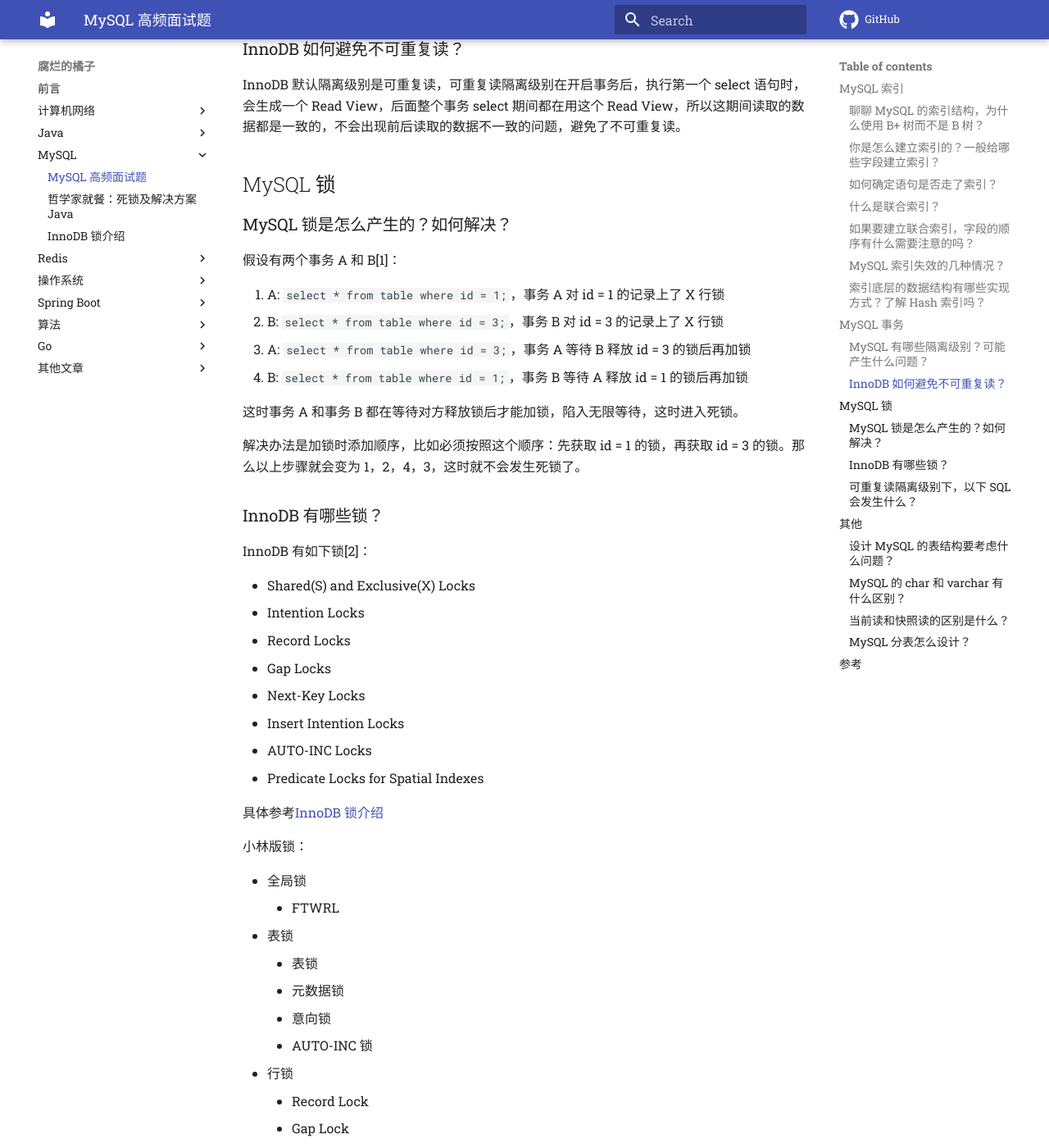
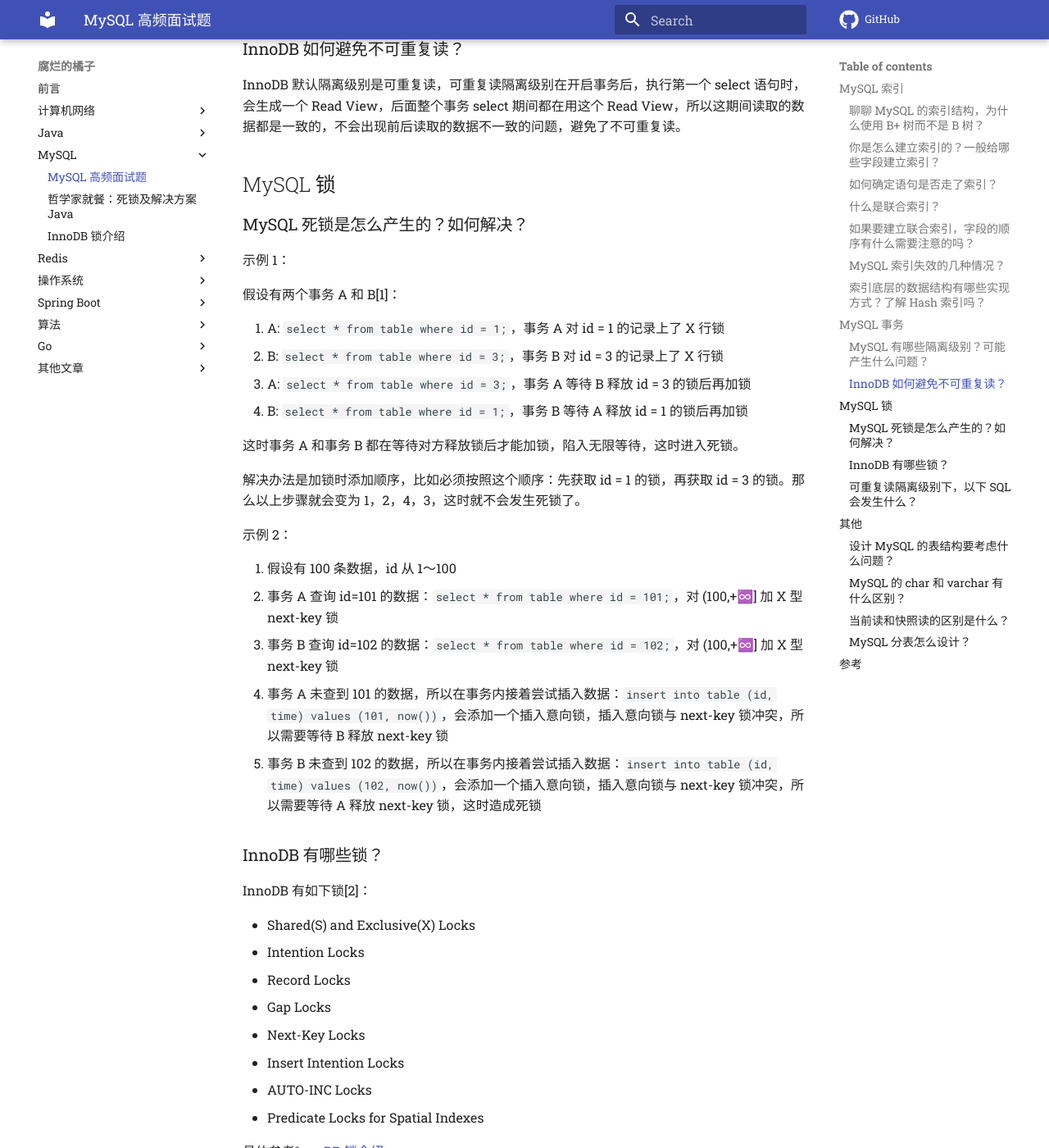
Before and after one commit to z1ming/cs-Hydra, an MkDocs documentation site: the page built from docs/文章/MySQL-question.md, in a window 1280 px wide and 1400 px high, scrolled down 2313 px. Shown: the whole window at 82% size. Built offline with MkDocs 1.6.1 and Material for MkDocs 9.7.7, drawn with Linux system fonts in a browser that asks for light colours; comment, search, counter and statistics services are not loaded.

Commit message:
Update MySQL-question.md
Signed-off-by: Ziming Meng <zimingm94@gmail.com>

```diff
--- a/docs/文章/MySQL-question.md
+++ b/docs/文章/MySQL-question.md
@@ -72,7 +72,9 @@
 
 ## MySQL 锁
 
-### MySQL 锁是怎么产生的？如何解决？
+### MySQL 死锁是怎么产生的？如何解决？
+
+示例 1：
 
 假设有两个事务 A 和 B[1]：
 
@@ -84,6 +86,14 @@
 这时事务 A 和事务 B 都在等待对方释放锁后才能加锁，陷入无限等待，这时进入死锁。
 
 解决办法是加锁时添加顺序，比如必须按照这个顺序：先获取 id = 1 的锁，再获取 id = 3 的锁。那么以上步骤就会变为 1，2，4，3，这时就不会发生死锁了。
+
+示例 2：
+
+1. 假设有 100 条数据，id 从 1～100
+2. 事务 A 查询 id=101 的数据：`select * from table where id = 101;`，对 (100,+♾️] 加 X 型 next-key 锁
+3. 事务 B 查询 id=102 的数据：`select * from table where id = 102;`，对 (100,+♾️] 加 X 型 next-key 锁
+4. 事务 A 未查到 101 的数据，所以在事务内接着尝试插入数据：`insert into table (id, time) values (101, now())`，会添加一个插入意向锁，插入意向锁与 next-key 锁冲突，所以需要等待 B 释放 next-key 锁
+5. 事务 B 未查到 102 的数据，所以在事务内接着尝试插入数据：`insert into table (id, time) values (102, now())`，会添加一个插入意向锁，插入意向锁与 next-key 锁冲突，所以需要等待 A 释放 next-key 锁，这时造成死锁
 
 ### InnoDB 有哪些锁？
 
```
